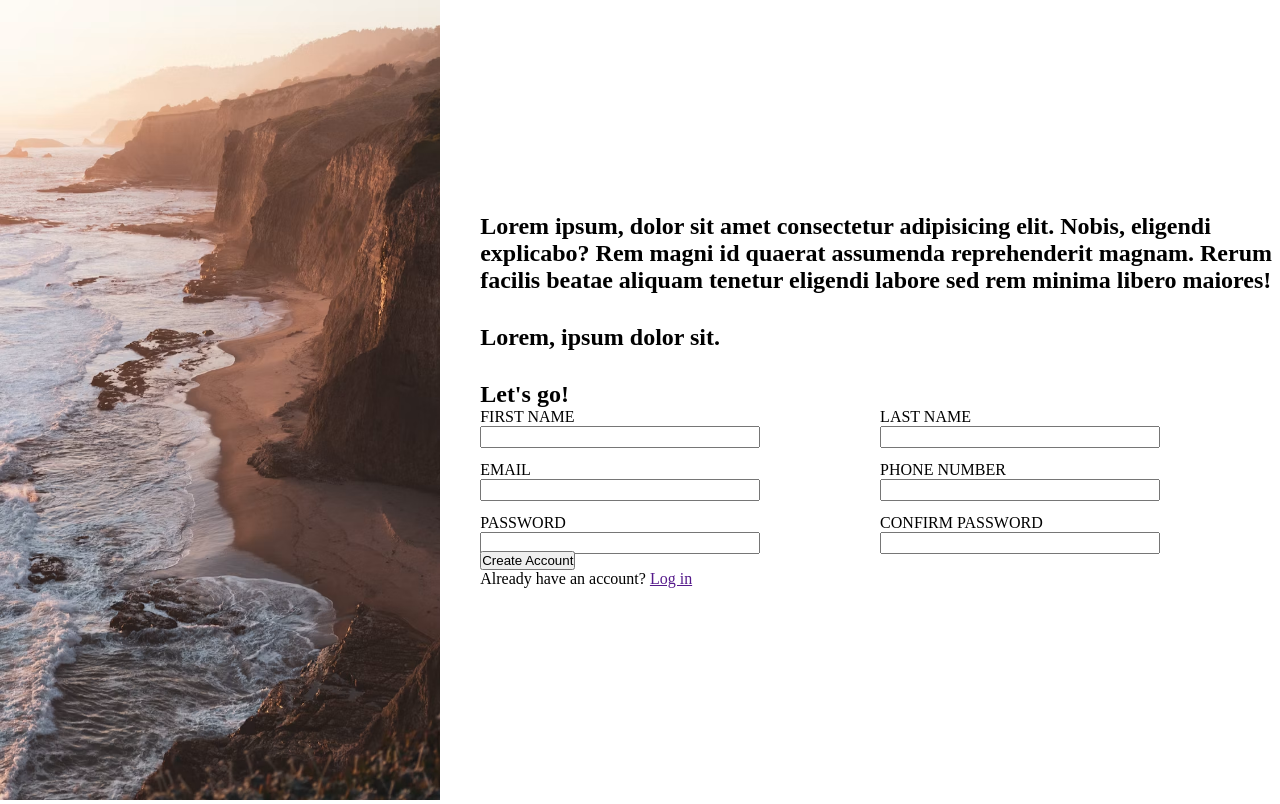
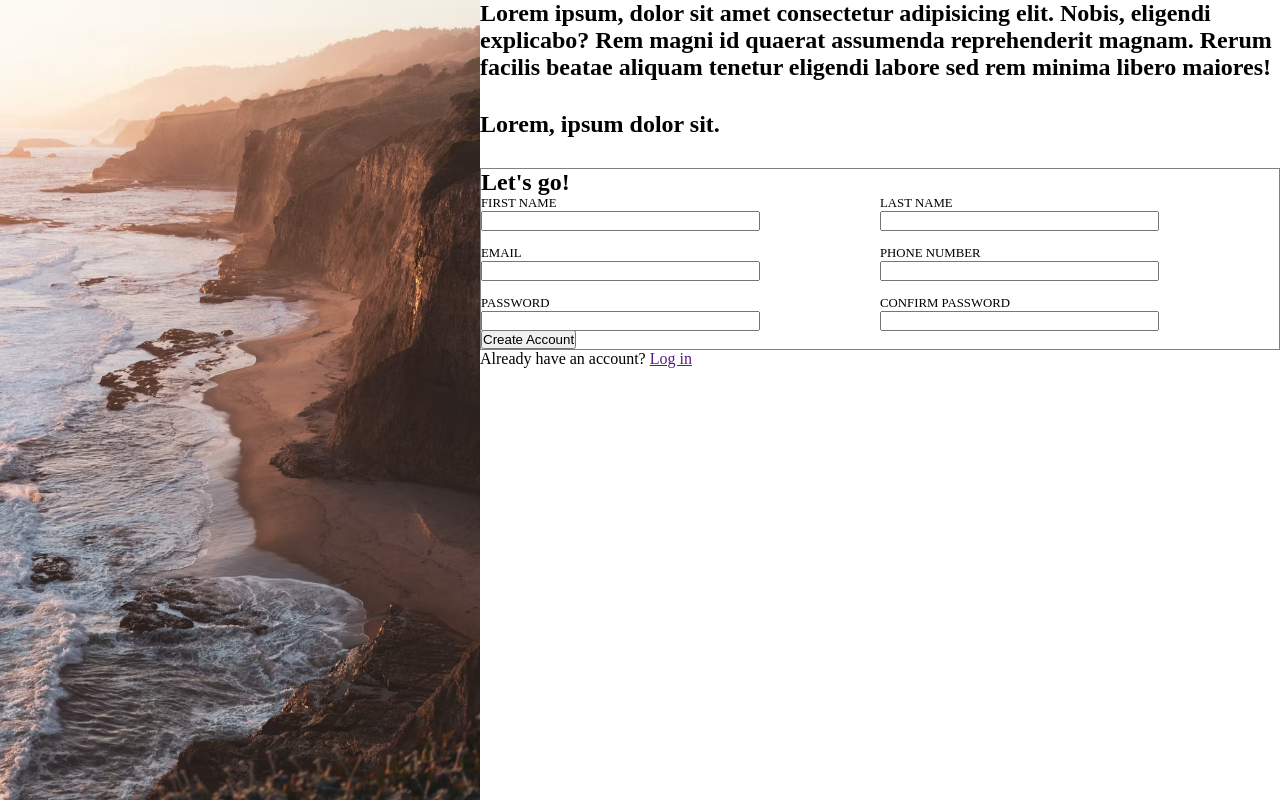
Before and after one commit to LucasAzevedoTheDev/sign-up-form, a plain HTML site: page index.html in a window 1280 px wide. Drawn offline with Linux system fonts and the light colour scheme.

Commit message:
add width and height proper sizes

```diff
--- a/styles.css
+++ b/styles.css
@@ -31,13 +31,12 @@
 }
 
 .background {
-  width: 100%;
+  width: 60vw;
   height: 100%;
 }
 
 .content {
-  margin: auto;
-  padding-left: 40px;
+  width: 100vw;
 }
 
 .heading {
@@ -49,6 +48,7 @@
   display: grid;
   grid-template-columns: 1fr 1fr;
   row-gap: 2vh;
+  width: 100%;
 }
 
 input {
@@ -57,10 +57,20 @@ input {
   height: 60%;
 }
 
+label {
+  font-size: 0.8rem;
+}
+
 legend {
   font-size: 20px;
   margin-left: 1rem;
   margin-top: 2rem;
 }
+
+form {
+  border: 1px solid grey;
+}
+
+
 /* update form css */
 /* update background pic details */
```
